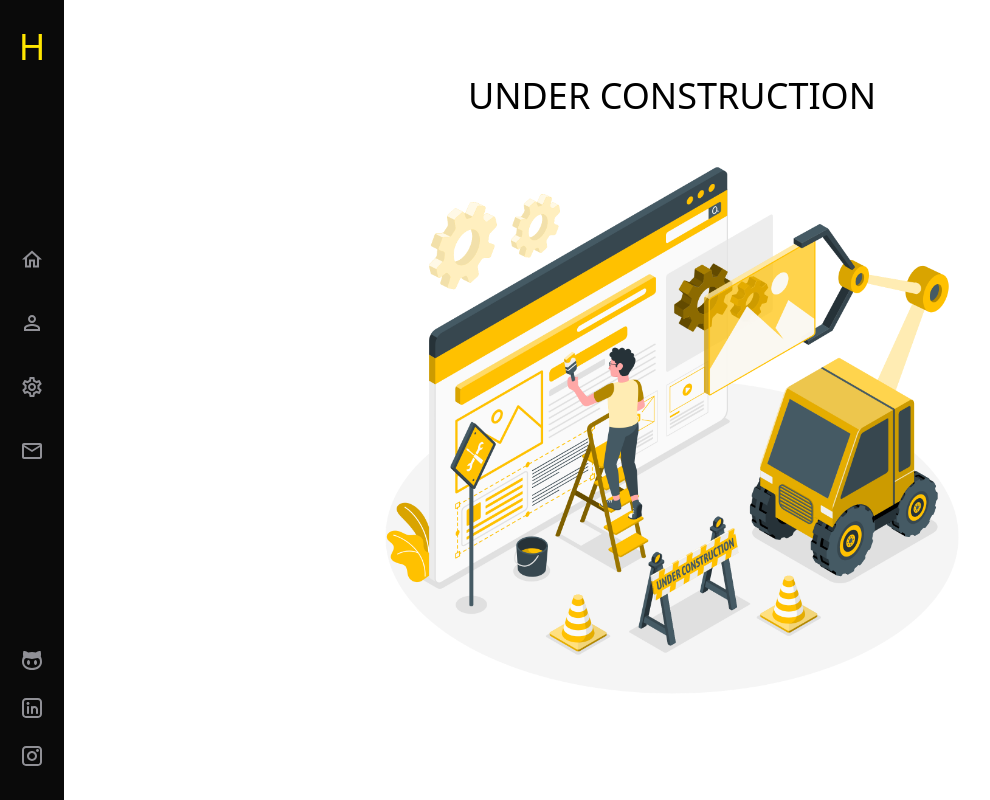
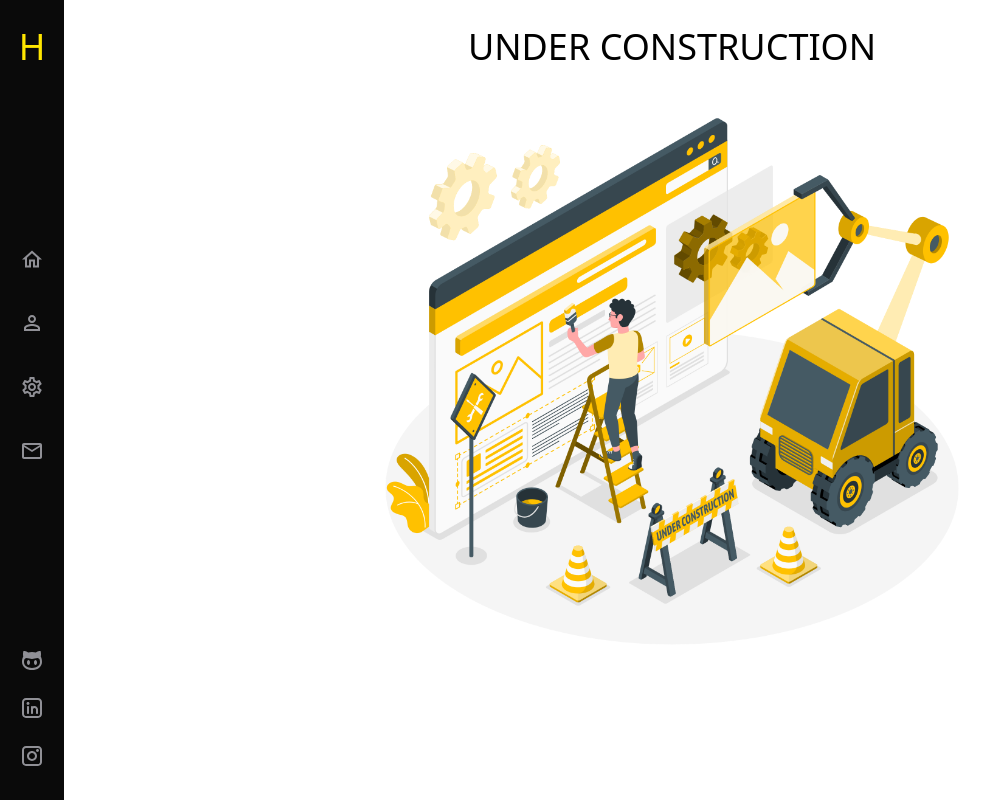
Before and after one commit to husseinTalal2/portfolio, a React (Create React App) app: page /contact in a window 1280 px wide. Shown: the whole page, without its empty margins (0-990 px from the left). Built offline with nearby package versions, Linux system fonts and the light colour scheme.

Commit message:
adding animation to the routes

```diff
--- a/package.json
+++ b/package.json
@@ -15,7 +15,8 @@
     "react-dom": "^16.13.1",
     "react-router": "^5.2.0",
     "react-router-dom": "^5.2.0",
-    "react-scripts": "3.4.3"
+    "react-scripts": "3.4.3",
+    "react-transition-group": "^4.4.1"
   },
   "scripts": {
     "build:tailwind": "tailwindcss build src/assets/tailwind.css -o src/assets/main.css",
--- a/src/App.js
+++ b/src/App.js
@@ -5,15 +5,41 @@ import SkillsPage from './containers/SkillsPage';
 import ContactPage from './containers/ContactPage';
 import AboutPage from './containers/AboutPage';
 import { Switch, Route } from 'react-router-dom';
+import { CSSTransition } from 'react-transition-group';
+import './index.css';
 function App() {
+  const routes = [
+    { path: '/', name: 'Home', Component: HomePage },
+    { path: '/about', name: 'About', Component: SkillsPage },
+    { path: '/contact', name: 'Contact', Component: ContactPage },
+    { path: '/skills', name: 'Skills', Component: AboutPage },
+  ];
   return (
-    <div className="flex">
+    <div className="flex overflow-hidden">
       <Navbar />
       <Switch>
-        <Route exact path="/" component={HomePage} />
+        <div className="container">
+          {routes.map(({ path, Component }) => (
+            <Route key={path} exact path={path}>
+              {({ match }) => (
+                <CSSTransition
+                  in={match != null}
+                  timeout={300}
+                  classNames="page"
+                  unmountOnExit
+                >
+                  <div className="page">
+                    <Component />
+                  </div>
+                </CSSTransition>
+              )}
+            </Route>
+          ))}
+        </div>
+        {/* <Route exact path="/" component={HomePage} />
         <Route path="/contact" component={ContactPage} />
         <Route path="/skills" component={SkillsPage} />
-        <Route path="/about" component={AboutPage} />
+        <Route path="/about" component={AboutPage} /> */}
       </Switch>
     </div>
   );
--- a/src/index.css
+++ b/src/index.css
@@ -1,8 +1,22 @@
-body {
-  margin: 0;
-  font-family: -apple-system, BlinkMacSystemFont, 'Segoe UI', 'Roboto', 'Oxygen',
-    'Ubuntu', 'Cantarell', 'Fira Sans', 'Droid Sans', 'Helvetica Neue',
-    sans-serif;
-  -webkit-font-smoothing: antialiased;
-  -moz-osx-font-smoothing: grayscale;
+
+.page-enter {
+  opacity: 0;
+  transform: scale(1.1);
 }
+
+.page-enter-active {
+  opacity: 1;
+  transform: scale(1);
+  transition: opacity 300ms, transform 300ms;
+}
+
+.page-exit {
+  opacity: 1;
+  transform: scale(1);
+}
+
+.page-exit-active {
+  opacity: 0;
+  transform: scale(0.9);
+  transition: opacity 300ms, transform 300ms;
+}
```
Also changed, not shown: 1 other file (tests, documents, lock files or other folders).
